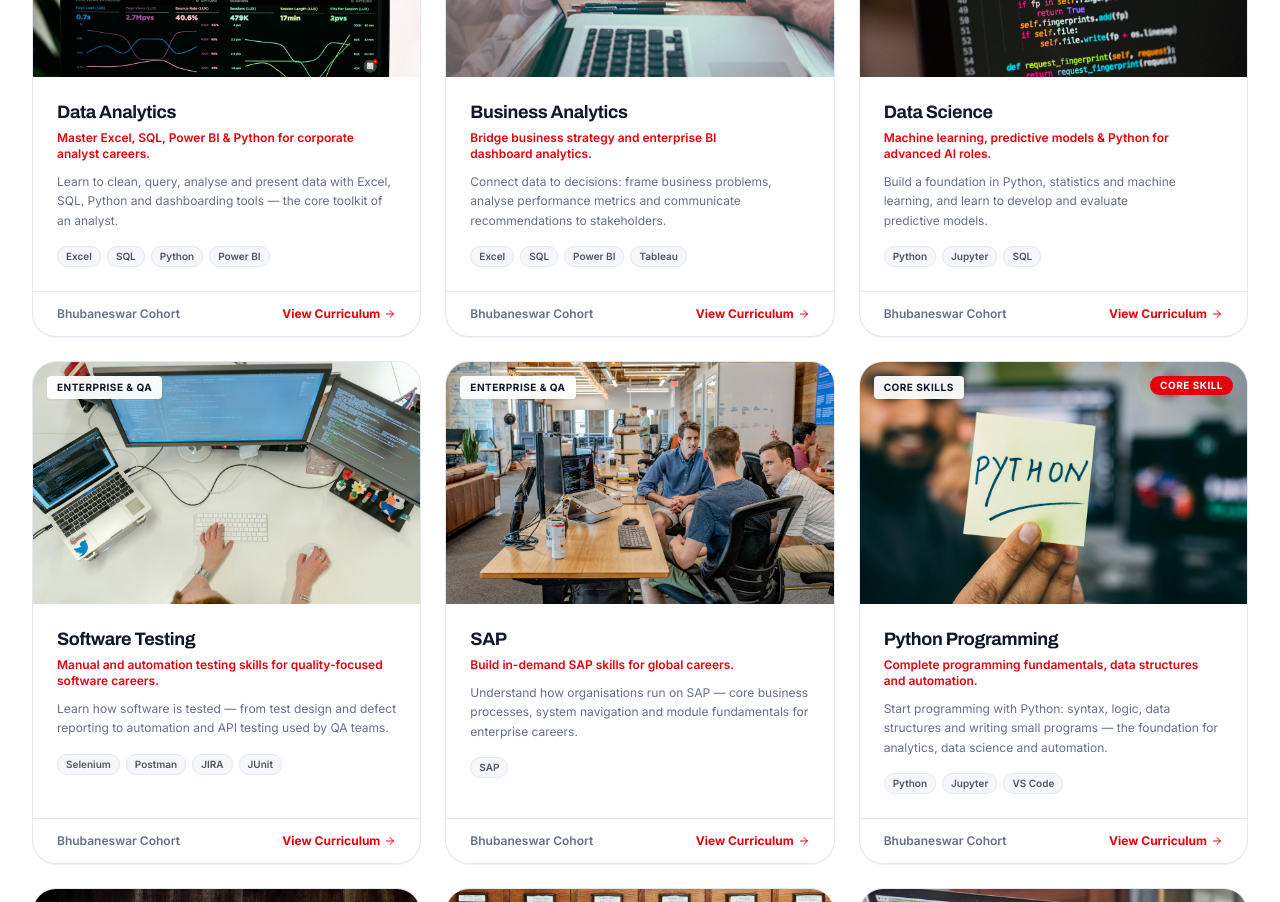
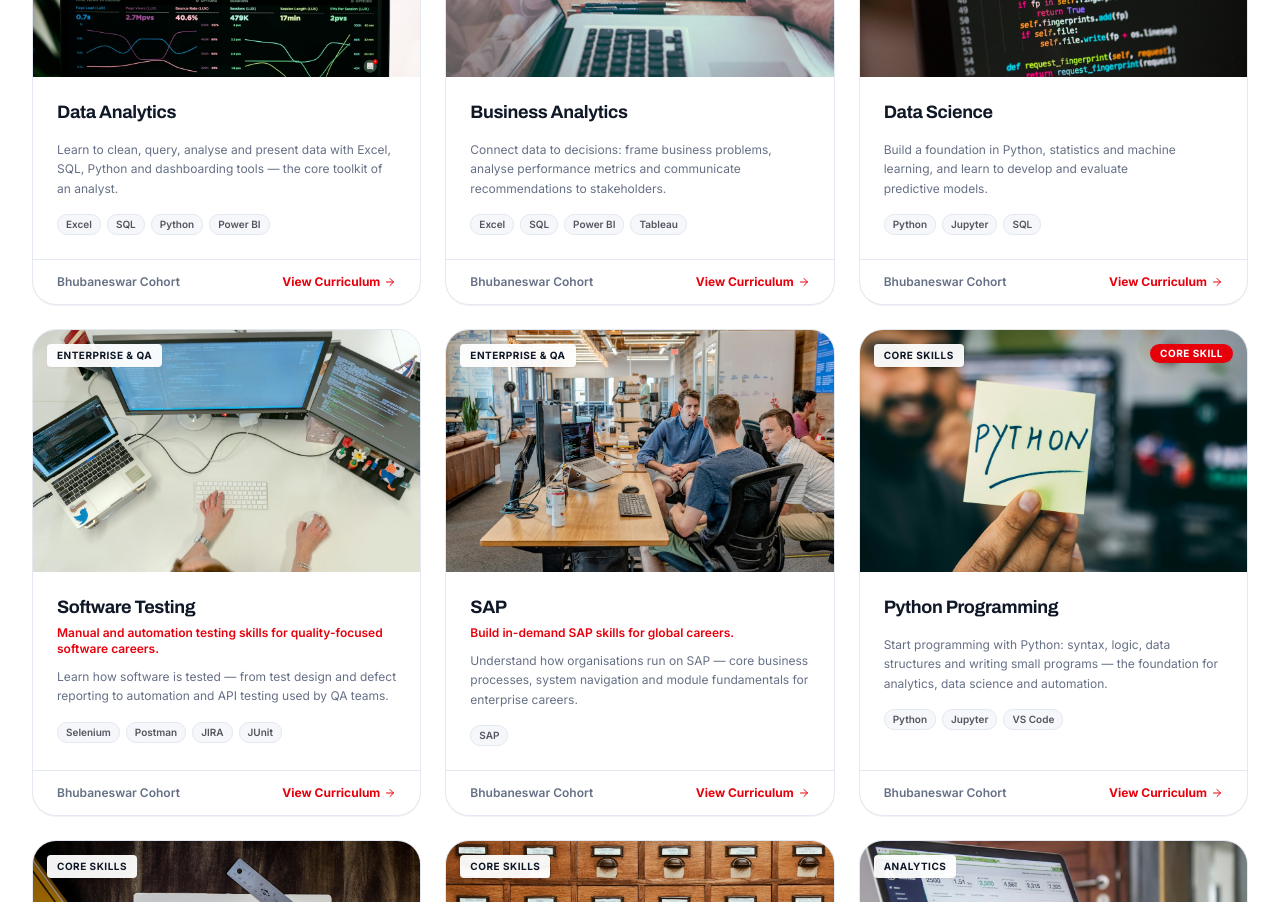
Before and after one commit to bhatt1-aditya/talentele, a Next.js app in the folder client/: page /courses in a window 1280 px wide. Shown: the part 1000-1902 px from the top of the page. Built offline with nearby package versions, Linux system fonts and the light colour scheme; no server answers.

Commit message:
updated code

```diff
--- a/client/src/data/courses.ts
+++ b/client/src/data/courses.ts
@@ -84,7 +84,7 @@ export const courses: Course[] = [
     category: "Analytics",
     highlighted: true,
     badge: "Popular",
-    tagline: "Master Excel, SQL, Power BI & Python for corporate analyst careers.",
+    tagline: "",
     summary:
       "Learn to clean, query, analyse and present data with Excel, SQL, Python and dashboarding tools — the core toolkit of an analyst.",
     intro:
@@ -167,7 +167,7 @@ export const courses: Course[] = [
     category: "Analytics",
     highlighted: true,
     badge: "Trending",
-    tagline: "Bridge business strategy and enterprise BI dashboard analytics.",
+    tagline: "",
     summary:
       "Connect data to decisions: frame business problems, analyse performance metrics and communicate recommendations to stakeholders.",
     intro:
@@ -237,7 +237,7 @@ export const courses: Course[] = [
     category: "Data Science & AI",
     highlighted: true,
     badge: "High Demand",
-    tagline: "Machine learning, predictive models & Python for advanced AI roles.",
+    tagline: "",
     summary:
       "Build a foundation in Python, statistics and machine learning, and learn to develop and evaluate predictive models.",
     intro:
@@ -430,7 +430,7 @@ export const courses: Course[] = [
     category: "Core Skills",
     highlighted: true,
     badge: "Core Skill",
-    tagline: "Complete programming fundamentals, data structures and automation.",
+    tagline: "",
     summary:
       "Start programming with Python: syntax, logic, data structures and writing small programs — the foundation for analytics, data science and automation.",
     intro:
```
